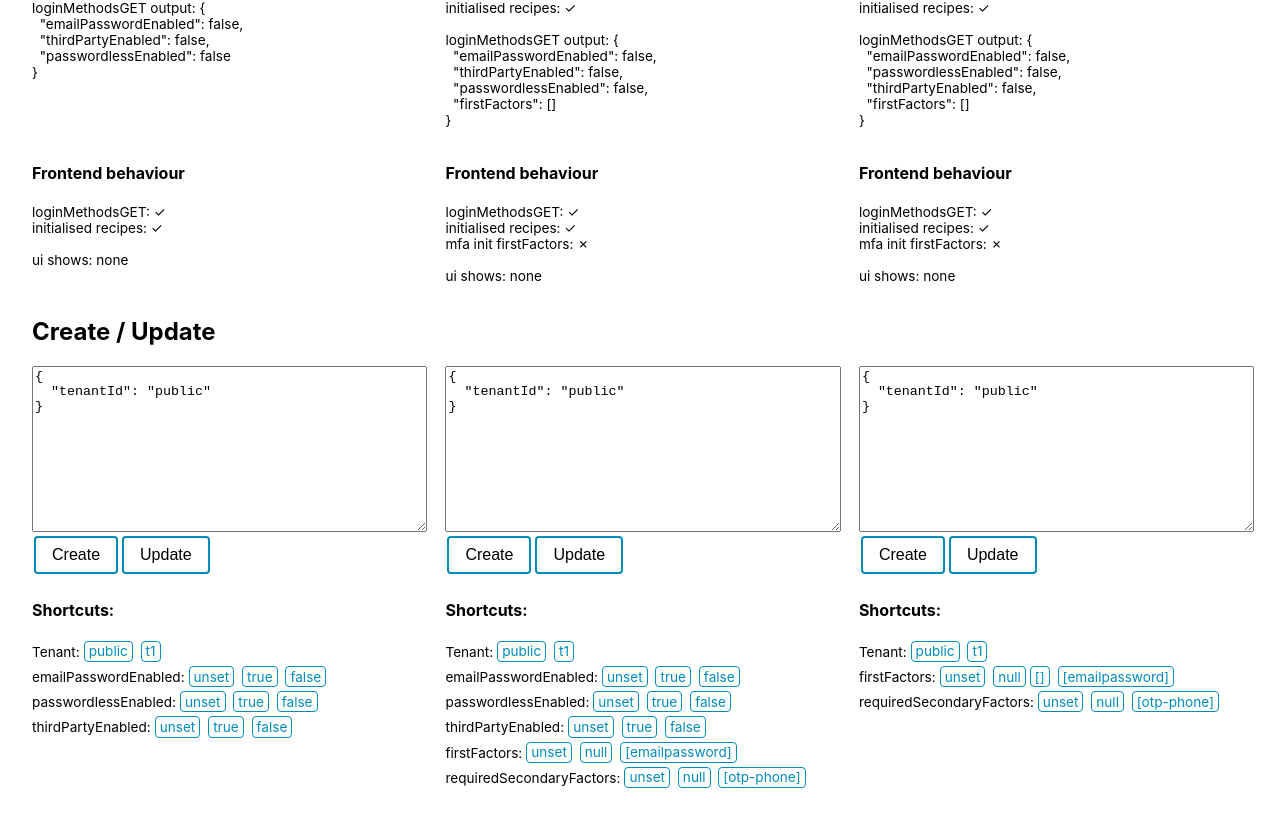
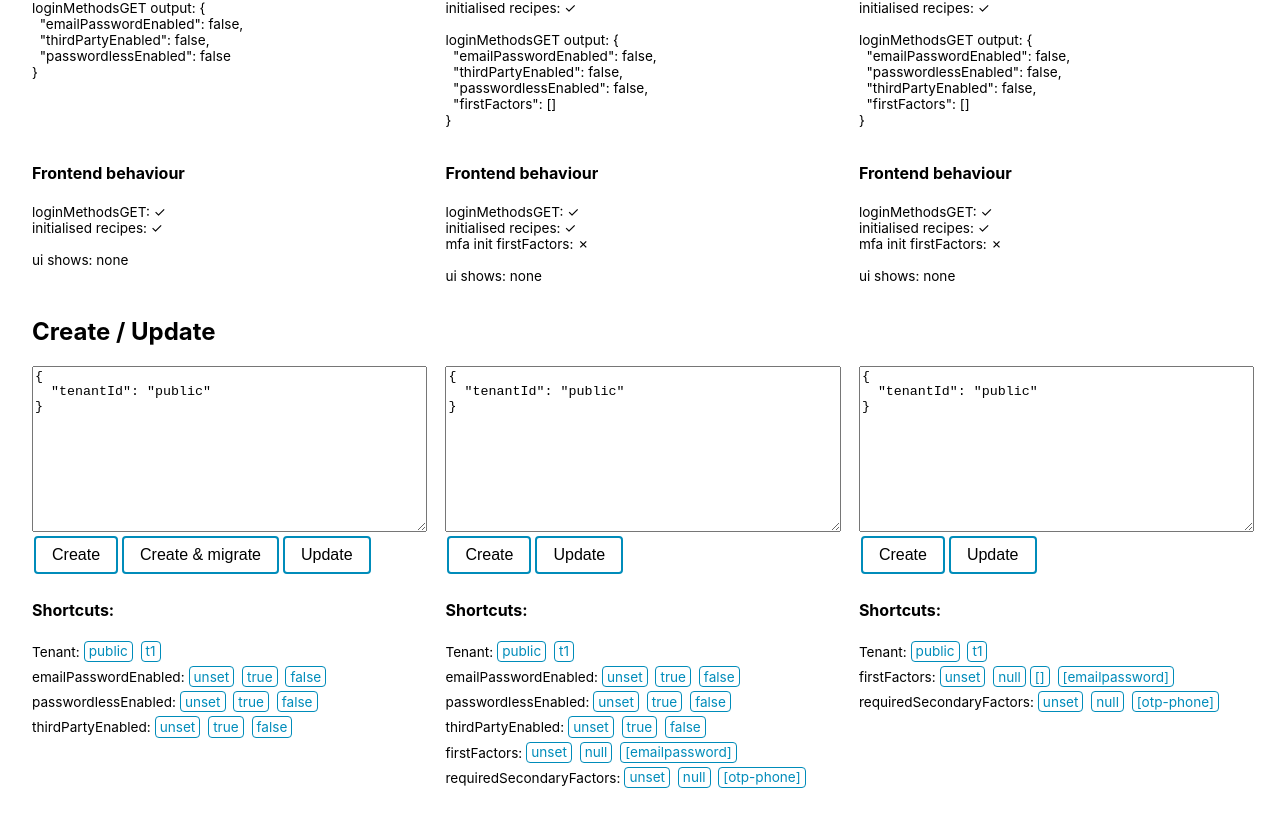
Before and after one commit to sattvikc/st-tenant-playground, a React (Create React App) app: page / in a window 1280 px wide. Shown: the part 655-1479 px from the top of the page. Built offline with nearby package versions, Linux system fonts and the light colour scheme.

Commit message:
create and migrate for cdi 4

```diff
--- a/src/App.js
+++ b/src/App.js
@@ -5,6 +5,7 @@ import {
   backendCdi4Behaviour,
   cdi4CoreBehaviour,
   create_4,
+  create_4_migrate,
   frontendCdi4Behaviour,
   get_4,
   update_4,
@@ -131,6 +132,13 @@ export default function App(props) {
             }}
           >
             Create
+          </button>
+          <button
+            onClick={() => {
+              setTenantState(create_4_migrate(JSON.parse(cdi4body)));
+            }}
+          >
+            Create &amp; migrate
           </button>
           <button
             onClick={() => {
--- a/src/cdi4.js
+++ b/src/cdi4.js
@@ -106,6 +106,37 @@ export const create_4 = (body) => {
   return update_4(body, newTenantState);
 };
 
+export const create_4_migrate =(body) => {
+  let { tenantId } = body;
+  let newTenantState;
+  if (tenantId === "public") {
+    newTenantState = {
+      tenantId,
+      emailPasswordEnabled: true,
+      passwordlessEnabled: true,
+      thirdPartyEnabled: true,
+      firstFactors: null,
+      requiredSecondaryFactors: null,
+    };
+  } else {
+    newTenantState = {
+      tenantId,
+      emailPasswordEnabled: false,
+      passwordlessEnabled: false,
+      thirdPartyEnabled: false,
+      firstFactors: null,
+      requiredSecondaryFactors: null,
+    };
+  }
+
+  newTenantState = {
+    ...newTenantState,
+    ...body,
+  };
+
+  return newTenantState;
+}
+
 export const get_4 = (tenantState) => {
   return {
     emailPasswordEnabled:
```
